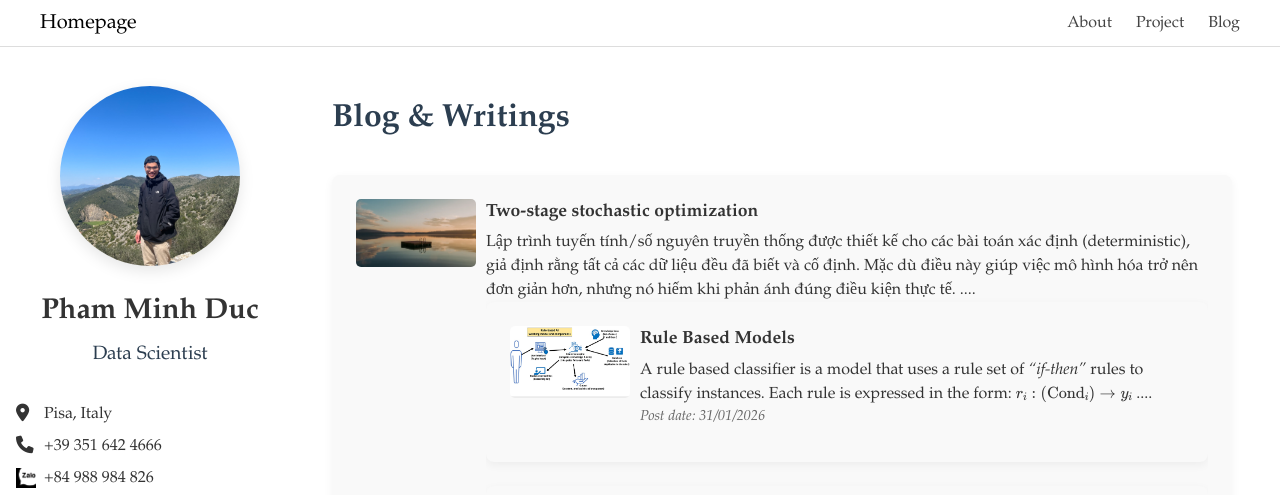
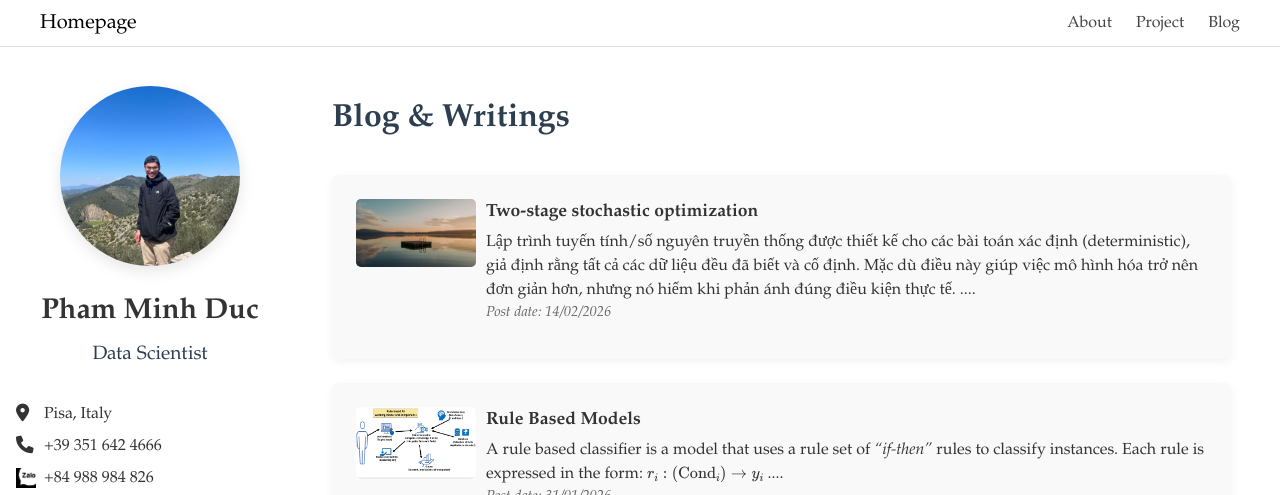
Before and after one commit to DucPhamBP/ducphambp.github.io, a plain HTML site: page blog.html in a window 1280 px wide. Shown: the top 495 px of the page. Drawn offline with nearby package versions, Linux system fonts and the light colour scheme.

Commit message:
updated files

```diff
--- a/blog.html
+++ b/blog.html
@@ -77,7 +77,9 @@
       Lập trình tuyến tính/số nguyên truyền thống được thiết kế cho các bài toán xác định (deterministic), giả định rằng tất cả các dữ liệu đều đã biết và cố định.
     Mặc dù điều này giúp việc mô hình hóa trở nên đơn giản hơn, nhưng nó hiếm khi phản ánh đúng điều kiện thực tế.  ....
     </p>
-
+    <p class="pub-venue"><em>Post date: 14/02/2026</em></p>
+    </div>
+  </div>
         <!-- Blog Post 14 -->
       <div class="card">
         <img src="blog-posts/photo/rule based.png" alt="Blog" class="pub-thumb" />
```
